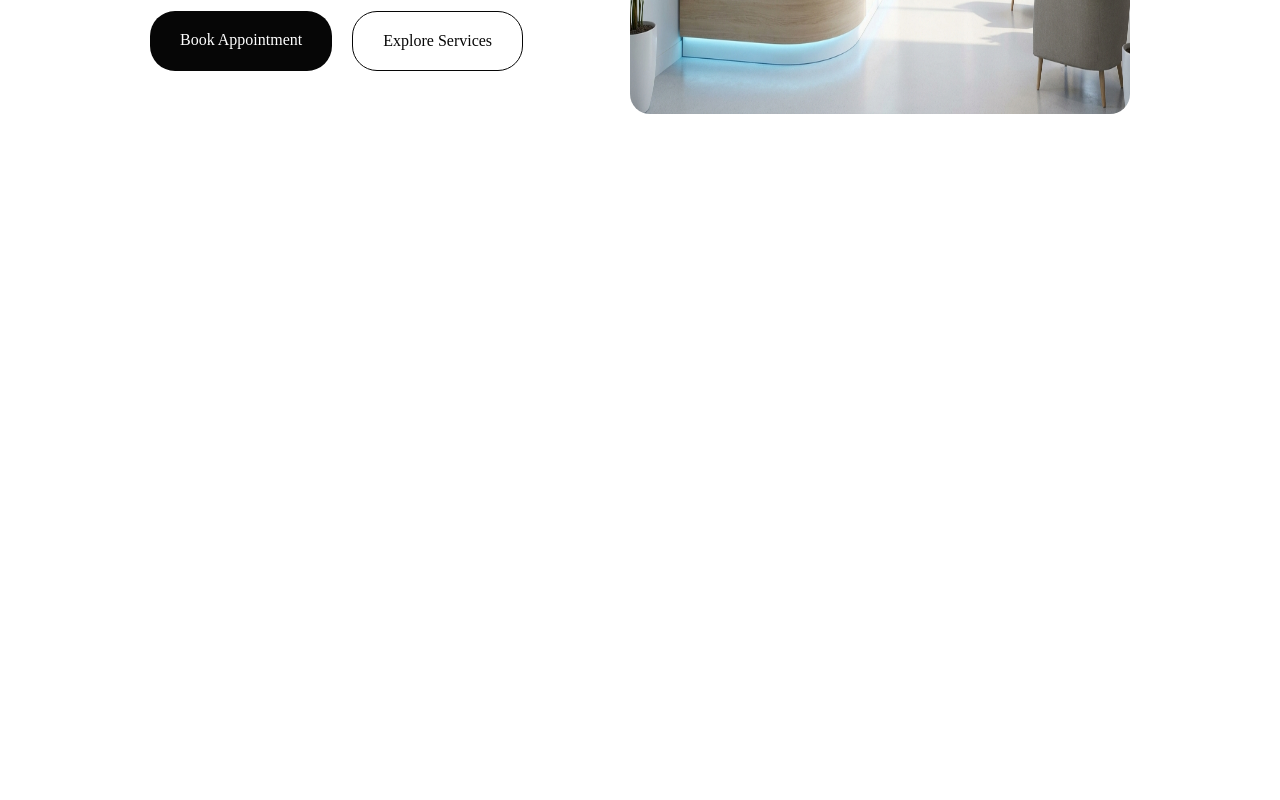
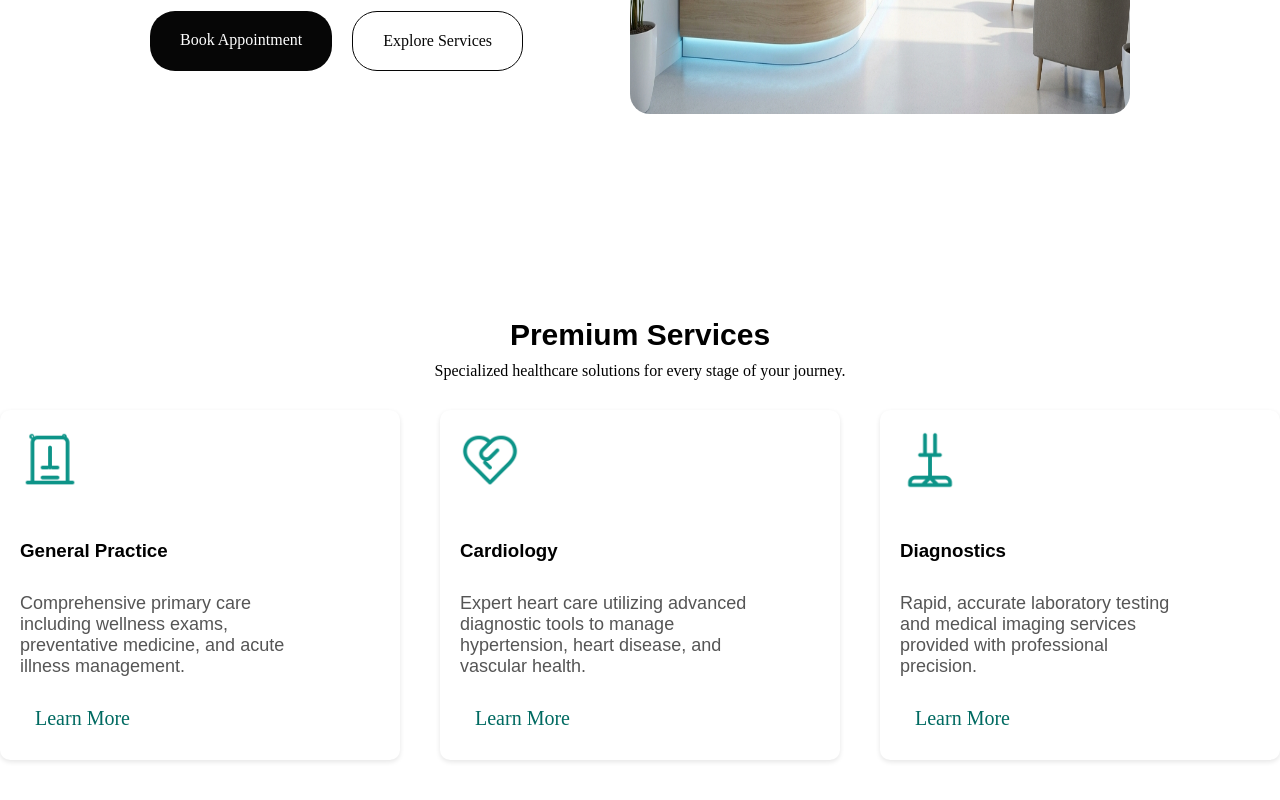
Before and after one commit to Abdo1454/clinic-app-react, a React (Vite) app: page / in a window 1280 px wide. Shown: the part 536-1336 px from the top of the page. Before the commit the page ends 804 px from the top, so only its background shows below. Built offline with nearby package versions, Linux system fonts and the light colour scheme.

Commit message:
feat: add services section to landing page

```diff
--- a/src/Pages/Home/Home.tsx
+++ b/src/Pages/Home/Home.tsx
@@ -1,12 +1,14 @@
 import React from 'react'
 import Navbar from '../../components/Navbar/Navbar'
 import Hero from '../../components/Hero/Hero'
+import Services from '../../components/Services/Services'
 
 function Home() {
   return (
     <div>
         <Navbar />
         <Hero />
+        <Services />
     </div>
   )
 }
--- /dev/null
+++ b/src/components/Services/Services.css
@@ -0,0 +1,55 @@
+.container{
+    display: flex;
+    flex-direction: column;
+    align-items: center;
+    padding: 50px 20px;
+}
+.section-description{
+    text-align: center;
+    margin-top: 10px;
+}
+.services-grid{
+    display: flex;
+    justify-content: center;
+    gap: 40px;
+    margin-top: 30px;
+}
+.service-item{
+    background: #ffffff;
+    z-index: 500px;
+    padding: 20px;
+    border-radius: 10px;
+    width: 400px;
+    height: 350px;
+    text-align: center;
+    box-shadow: 0 2px 5px rgba(0,0,0,.1);
+    display: flex;
+    flex-direction: column;
+    justify-content: space-between;
+    align-items: flex-start;
+    gap: 5px;
+}
+.service-item h3{
+    margin: 15px 0 10px;
+    font-family: 'Arial', sans-serif;
+}
+.service-item p{
+    font-size: 18px;
+    color: #555;
+    font-family: 'Arial', sans-serif;
+    width: 80%;
+    text-align: left;
+}
+.service-item img{
+    width: 60px;
+    height: 60px;
+    margin-bottom: 15px;
+}
+.learn-more{
+    text-align: left;
+    color: #006a61;
+    padding: 10px 15px;
+    border-radius: 5px;
+    text-decoration: none;
+    font-size: 20px;
+}
--- /dev/null
+++ b/src/components/Services/Services.tsx
@@ -0,0 +1,39 @@
+import React from 'react';
+import './Services.css';
+import generalIcon from "../../assets/img/health-home.png";
+import Cardiology from "../../assets/img/cardiology_icon.png";
+import Diagnostics from "../../assets/img/diagnostics_icon.png";
+function Services() {
+  return (
+    <div>
+        <section className="services" id="services">
+            <div className="container">
+                <h2 className="section-title">Premium Services</h2>
+                <p className="section-description">Specialized healthcare solutions for every stage of your journey.</p>
+                <div className="services-grid">
+                    <div className="service-item">
+                        <img src={generalIcon} alt="General Practice" />
+                        <h3>General Practice</h3>
+                        <p>Comprehensive primary care including wellness exams, preventative medicine, and acute illness management.</p>
+                        <a href="#" className="learn-more">Learn More</a>
+                    </div>
+                    <div className="service-item">
+                        <img src={Cardiology} alt="Cardiology" />
+                        <h3>Cardiology</h3>
+                        <p>Expert heart care utilizing advanced diagnostic tools to manage hypertension, heart disease, and vascular health.</p>
+                        <a href="#" className="learn-more">Learn More</a>
+                    </div>
+                    <div className="service-item">
+                        <img src={Diagnostics} alt="Diagnostics" />
+                        <h3>Diagnostics</h3>
+                        <p>Rapid, accurate laboratory testing and medical imaging services provided with professional precision.</p>
+                        <a href="#" className="learn-more">Learn More</a>
+                    </div>
+                </div>
+            </div>
+        </section>
+    </div>
+  )
+}
+
+export default Services
```
